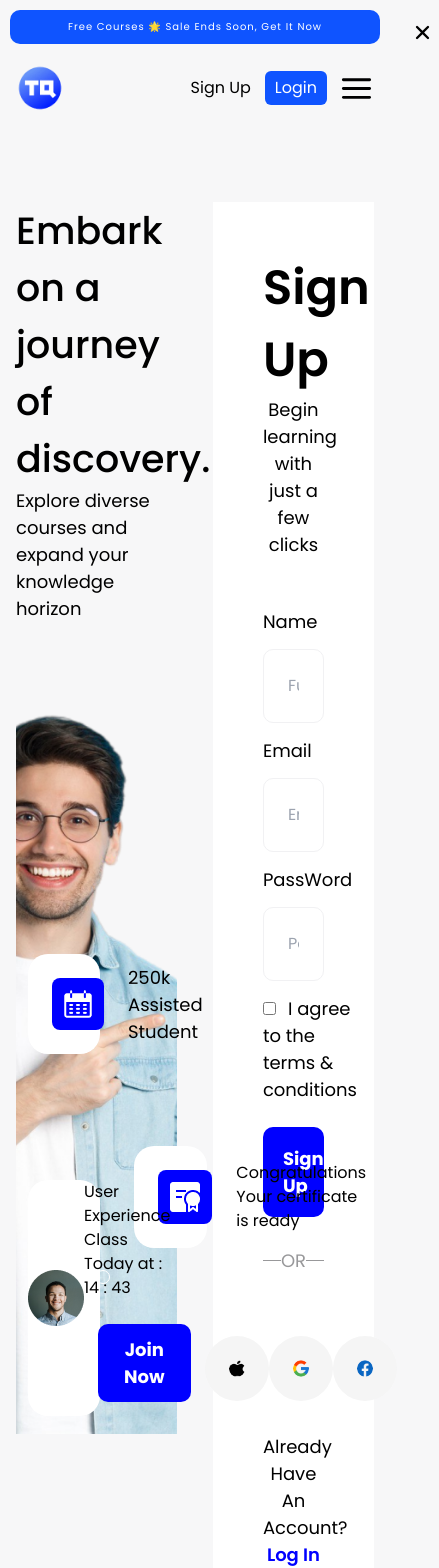
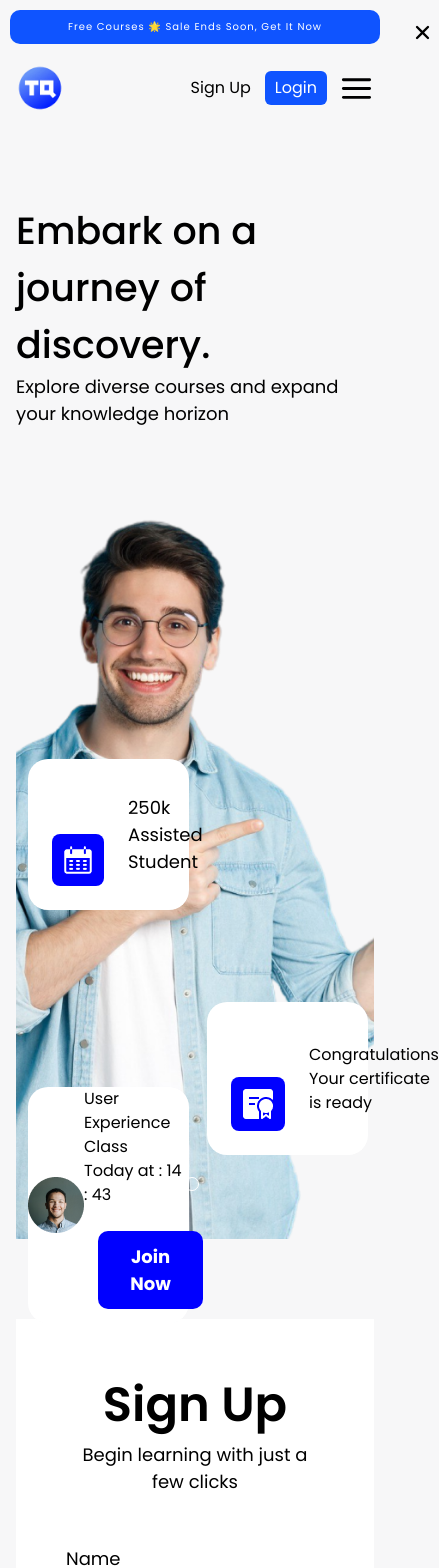
Before and after one commit to TechQuest-App/TechQuest-web, a React (Vite) app: page /signup in a window 390 px wide. Shown: the top 1568 px of the page, 439 px wide, since content can reach past the window. Built offline with nearby package versions, Linux system fonts and the light colour scheme; a web font is replaced by a local one.

Commit message:
add responsive to header, heroSection, benefitsSection,signup page  and footer useing tailwind css

```diff
--- a/src/component/footer/footer.style.js
+++ b/src/component/footer/footer.style.js
@@ -2,11 +2,8 @@ import styled from "styled-components";
 
 export const FooterWrap = styled.footer`
   width: 100%;
-<<<<<<< HEAD
   background: #232323;
-=======
   background-color: white;
->>>>>>> 9800c076c96033d3e519e203f69b0ebae47b459a
   color: #fff;
   position: relative;
   bottom: 0;
@@ -38,9 +35,9 @@ export const FooterWrap = styled.footer`
         gap: 5px;
 
         img {
-          backGround: #fff;
+          background: #fff;
           border-radius: 50%;
-          padding:4px;
+          padding: 4px;
         }
       }
     }
--- a/src/component/forms/SignUp.jsx
+++ b/src/component/forms/SignUp.jsx
@@ -36,7 +36,7 @@ function SignUp() {
   }, []);
 
   return (
-    <container style={Signup}>
+    <div className="flex flex-col lg:flex-row mt-[70px] mb-[100px] gap-20 lg:gap-0">
       <div style={Signup.leftsection}>
         <div style={Signup.leftsection.title}>
           <h2 style={Signup.leftsection.title.h2}>
@@ -69,7 +69,9 @@ function SignUp() {
             <div style={Signup.leftsection.txt}>
               <h4>User Experience Class</h4>
               <h5>Today at : {time}</h5>
-              <button className="btn" style={Signup.rightsection.BTN}>Join Now</button>
+              <button className="btn" style={Signup.rightsection.BTN}>
+                Join Now
+              </button>
             </div>
           </div>
         </div>
@@ -99,7 +101,7 @@ function SignUp() {
             />
           </div>
           <div style={Signup.rightsection.oneInput}>
-            <label style={Signup.rightsection.label}>PassWord</label>
+            <label style={Signup.rightsection.label}>Password</label>
             <input
               style={Signup.rightsection.input}
               type="password"
@@ -115,7 +117,7 @@ function SignUp() {
               I agree to the terms & conditions
             </label>
           </div>
-            <button style={Signup.rightsection.BTN}>Sign Up</button>
+          <button style={Signup.rightsection.BTN}>Sign Up</button>
         </form>
         <div style={Signup.rightsection.or}>
           <span style={Signup.rightsection.leftLine}></span>
@@ -138,7 +140,7 @@ function SignUp() {
           <span style={{ color: "blue", fontWeight: "600" }}> Log In </span>
         </p>
       </div>
-    </container>
+    </div>
   );
 }
 
--- a/src/component/forms/custom.css
+++ b/src/component/forms/custom.css
@@ -1,13 +1,13 @@
-.oneReg-1{
+.oneReg-1 {
   position: relative;
-    top: 40%
+  top: 40%;
 }
-.oneReg-2{
+.oneReg-2 {
   position: relative;
   top: 50%;
-    right: -66%;
+  right: -50%;
 }
-.oneReg-3{
+.oneReg-3 {
   position: relative;
   top: 40%;
   width: 45%;
@@ -15,8 +15,8 @@
   justify-content: center;
   align-items: flex-start;
 }
-.oneReg-3::after{
-   content: '';
+.oneReg-3::after {
+  content: "";
   color: green;
   position: absolute;
   width: 14px;
@@ -27,7 +27,7 @@
   right: -10px;
   z-index: 9999;
 }
-.btn{
+.btn {
   padding: 12px !important;
   margin: 14px;
 }
--- a/src/component/forms/forms.style.js
+++ b/src/component/forms/forms.style.js
@@ -3,15 +3,16 @@ import { signupImg } from "../../assets";
 export const Signup = {
   fontFamily: "Poppins",
   width: "100%",
-  backgroundcolor: "#F7F7F8",
+  backgroundColor: "#F7F7F8",
   display: "flex",
   flexDirection: "row",
   justifyContent: "space-between",
   alignItems: "start",
-  margin: "70px auto  100px",
+  margin: "70px auto 100px",
 
   leftsection: {
-    width: "45%",
+    height: "100%",
+    flex: 2,
 
     title: {
       h2: {
@@ -32,11 +33,20 @@ export const Signup = {
       borderRadius: "20px",
       margin: "12px",
 
+      "@media (max-width: 767px)": {
+        width: "20%",
+        margin: "8px 0",
+      },
+      "@media (max-width: 991px)": {
+        width: "30%",
+        margin: "8px 0",
+      },
+
       img: {
         padding: "12px",
         backgroundColor: "blue",
         borderRadius: "8px",
-        margin: "24px ",
+        margin: "75px 24px 24px",
       },
       txt: {
         fontSize: "18px",
@@ -45,7 +55,7 @@ export const Signup = {
         flexDirection: "column",
         alignItems: "start",
 
-        h2: { fontWeight: 500, fontSize: "24px", lineHeight:'44px' },
+        h2: { fontWeight: 500, fontSize: "24px", lineHeight: "44px" },
         p: { fontWeight: 400, fontSize: "20px", lineHeight: "36px" },
       },
     },
@@ -61,7 +71,7 @@ export const Signup = {
   },
 
   rightsection: {
-    width: "45%",
+    flex: 1,
     height: "90%",
     padding: "50px",
     backgroundColor: "#fff",
@@ -105,8 +115,8 @@ export const Signup = {
       borderRadius: "10px",
       marginTop: "24px",
       fontSize: "18px",
-        fontWeight: "700",
-      textAlign:'center'
+      fontWeight: "700",
+      textAlign: "center",
     },
     or: {
       display: "flex",
--- a/src/component/header/Header.jsx
+++ b/src/component/header/Header.jsx
@@ -38,18 +38,22 @@ function Header() {
         </div>
 
         <div className="buttons flex items-center gap-1 md:gap-2 ml-auto mr-3">
+          <Link to={"signup"}>
             <Button
               name="Sign Up"
               style={
                 "py-[5px] px-[10px] md:py-[10px] md:px-[25px] lg:py-[14px] lg:px-[34px]"
               }
             />
+          </Link>
+          <Link to={"login"}>
             <Button
               name="Login"
               style={
                 "bg-[#0F54FF] text-white py-[5px] px-[10px] md:py-[10px] md:px-[25px] lg:py-[14px] lg:px-[34px]"
               }
             />
+          </Link>
         </div>
 
         <div className="sideMenu md:hidden">
```
Lines whose indentation alone changed are shown as unchanged.
